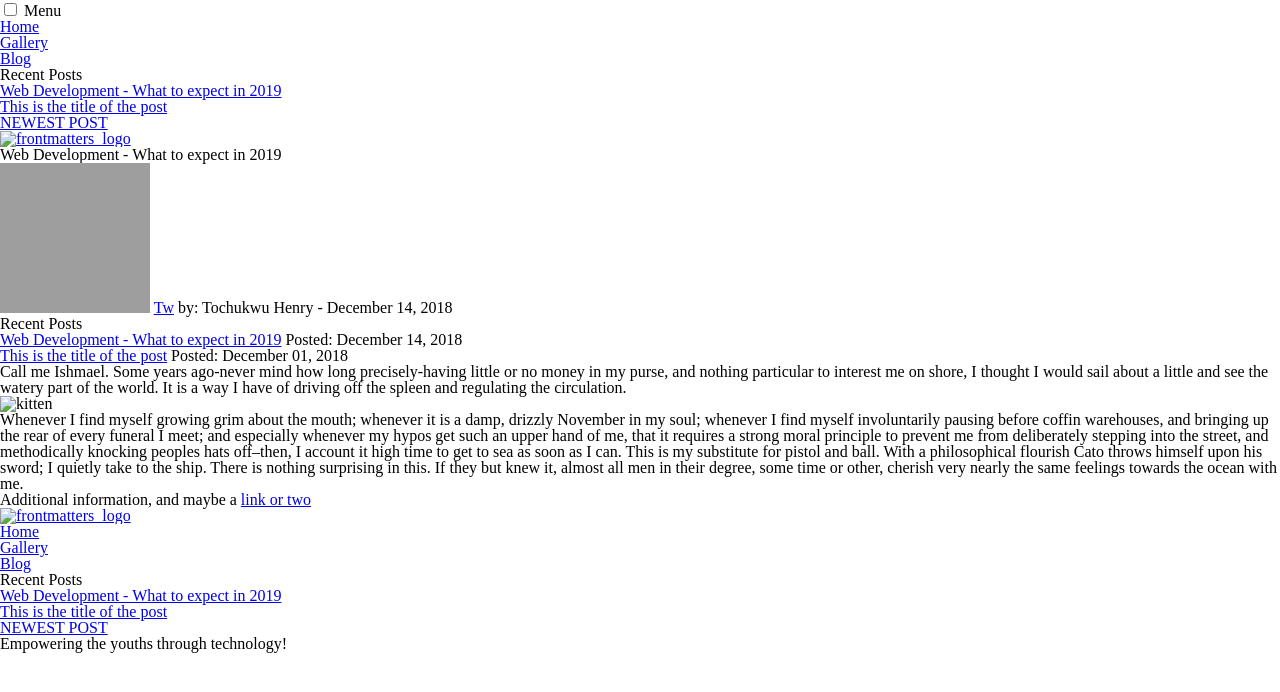
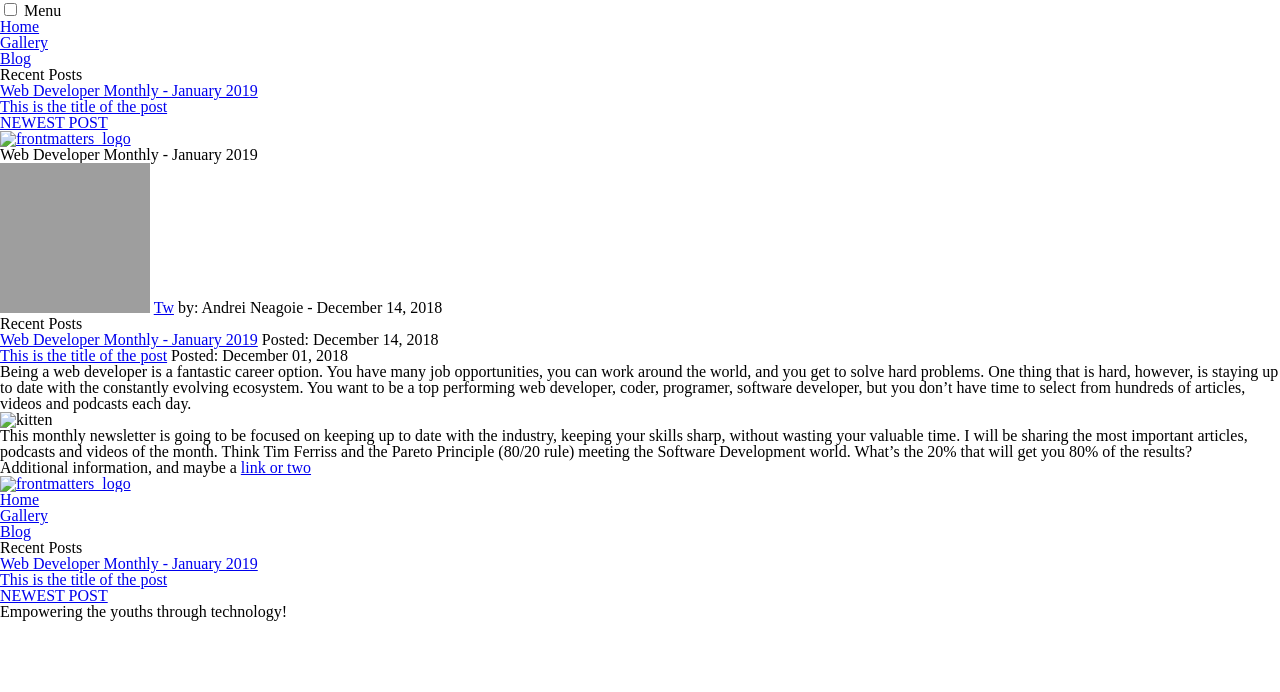
Before and after one commit to justwebandsoftwaredevelopment/frontmatters, a Jekyll site: the page built from _posts/2018-12-14-titlt-of-second-post.md, in a window 1280 px wide. Shown: the top 692 px of the page. Built offline with Jekyll 4.4.1, drawn with Linux system fonts in a browser that asks for light colours; nearby versions of some CDN libraries; library files that are not in the unit come from our copies; grey boxes are pictures that could not be loaded.

Commit message:
Updated site

```diff
--- a/_posts/2018-12-14-titlt-of-second-post.md
+++ b/_posts/2018-12-14-titlt-of-second-post.md
@@ -1,31 +1,16 @@
 ---
 layout: post
-title: Web Development - What to expect in 2019
+title: Web Developer Monthly - January 2019
 postHero: /images/people.jpg
-author: Tochukwu Henry
+author: Andrei Neagoie
 authorTwitter: http://twitter.com/justwebandsoftwaredevelopment1
 gravatar: https://gravatar.com/avatar/ffda7d145b83c4b118f982401f962ca6?s=150
 postFooter: Additional information, and maybe a <a href="#">link or two</a>
 ---
 
-Call me *Ishmael*. Some years ago-*never mind how long
-precisely*-having little or no money in my purse, and nothing
-particular to interest me on shore, I thought I would sail about a little
-and see the watery part of the world. It is a way I have of driving off
-the spleen and regulating the circulation.
+Being a web developer is a fantastic career option. You have many job opportunities, you can work around the world, and you get to solve hard problems. One thing that is hard, however, is staying up to date with the constantly evolving ecosystem. You want to be a top performing web developer, coder, programer, software developer, but you don’t have time to select from hundreds of articles, videos and podcasts each day.
 
 <img class="pull-left" src="images/kitten.jpg"
 alt="kitten">
 
-Whenever I find myself growing grim about the mouth; whenever it is a damp,
-drizzly November in my soul; whenever I find myself involuntarily pausing
-before coffin warehouses, and bringing up the rear of every funeral I meet;
-and especially whenever my hypos get such an upper hand of me, that it
-requires a strong moral principle to prevent me from deliberately stepping
-into the street, and methodically knocking peoples hats off--then, I
-account it high time to get to sea as soon as I can. This is my substitute
-for pistol and ball.
-With a philosophical flourish Cato throws himself upon
-his sword; I quietly take to the ship. There is nothing surprising in this.
-If they but knew it, almost all men in their degree, some time or other,
-cherish very nearly the same feelings towards the ocean with me.
+This monthly newsletter is going to be focused on keeping up to date with the industry, keeping your skills sharp, without wasting your valuable time. I will be sharing the most important articles, podcasts and videos of the month. Think Tim Ferriss and the Pareto Principle (80/20 rule) meeting the Software Development world. What’s the 20% that will get you 80% of the results?
```
